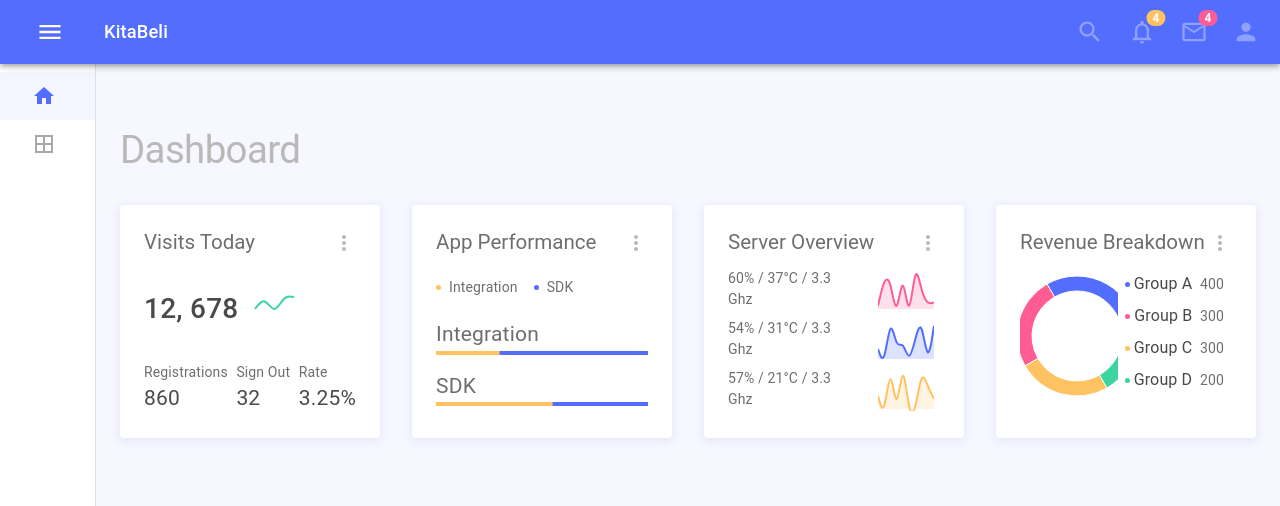
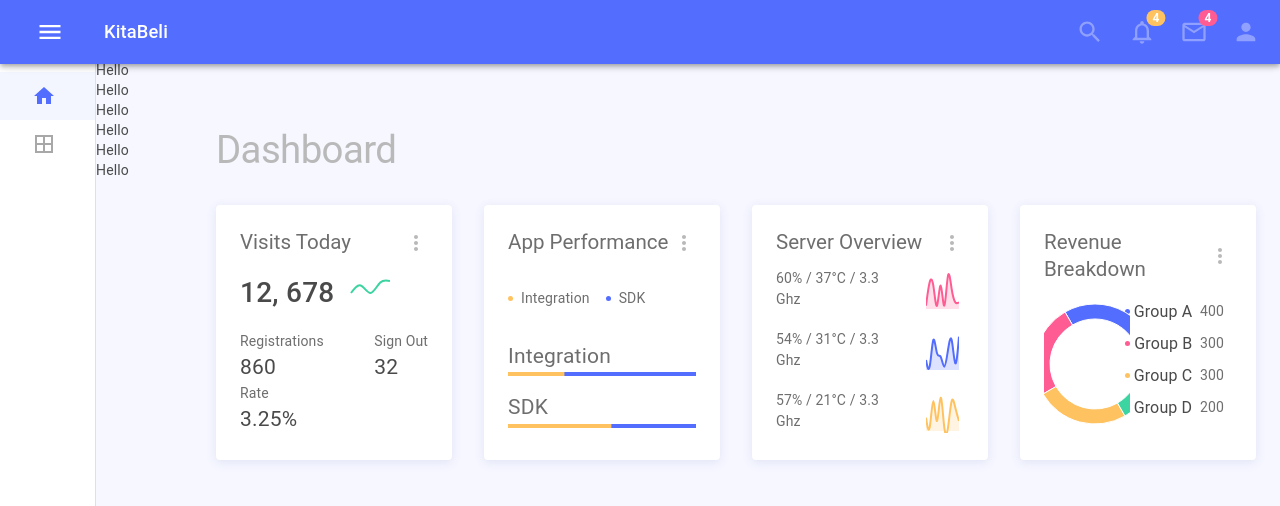
Before and after one commit to ujjwalsharma98/admin-dashboard, a React (Create React App) app: page /#/app/dashboard in a window 1280 px wide. Shown: the top 506 px of the page. Built offline with nearby package versions, Linux system fonts and the light colour scheme; sample sign-in values are in the browser's storage.

Commit message:
sidebar starting

```diff
--- a/package.json
+++ b/package.json
@@ -19,6 +19,7 @@
     "react-syntax-highlighter": "^11.0.2",
     "react-toastify": "^5.3.2",
     "recharts": "^1.6.2",
+    "styled-components": "^5.0.1",
     "tinycolor2": "^1.4.1"
   },
   "scripts": {
--- /dev/null
+++ b/src/components/ChildSideBar/index.js
@@ -0,0 +1,24 @@
+import React from "react";
+import Styled from 'styled-components'
+const Wrapper = Styled.div`
+    Width: 96px;
+`
+
+const ChildSidebar = () => {
+
+    return(
+        <Wrapper>
+            <div>Hello</div>
+            <div>Hello</div>
+            <div>Hello</div>
+            <div>Hello</div>
+            <div>Hello</div>
+            <div>Hello</div>
+            <div>Hello</div>
+            <div>Hello</div>
+            <div>Hello</div>
+        </Wrapper>
+    )
+}
+
+export default ChildSidebar;
--- a/src/components/Layout/Layout.js
+++ b/src/components/Layout/Layout.js
@@ -13,6 +13,7 @@ import useStyles from "./styles";
 // components
 import Header from "../Header";
 import Sidebar from "../Sidebar";
+import ChildSidebar from '../ChildSideBar'
 
 // pages
 import Dashboard from "../../pages/dashboard";
@@ -33,6 +34,7 @@ function Layout(props) {
         <>
           <Header history={props.history} />
           <Sidebar />
+          <ChildSidebar/>
           <div
             className={classnames(classes.content, {
               [classes.contentShift]: layoutState.isSidebarOpened,
```
Also changed, not shown: 1 other file (tests, documents, lock files or other folders).
